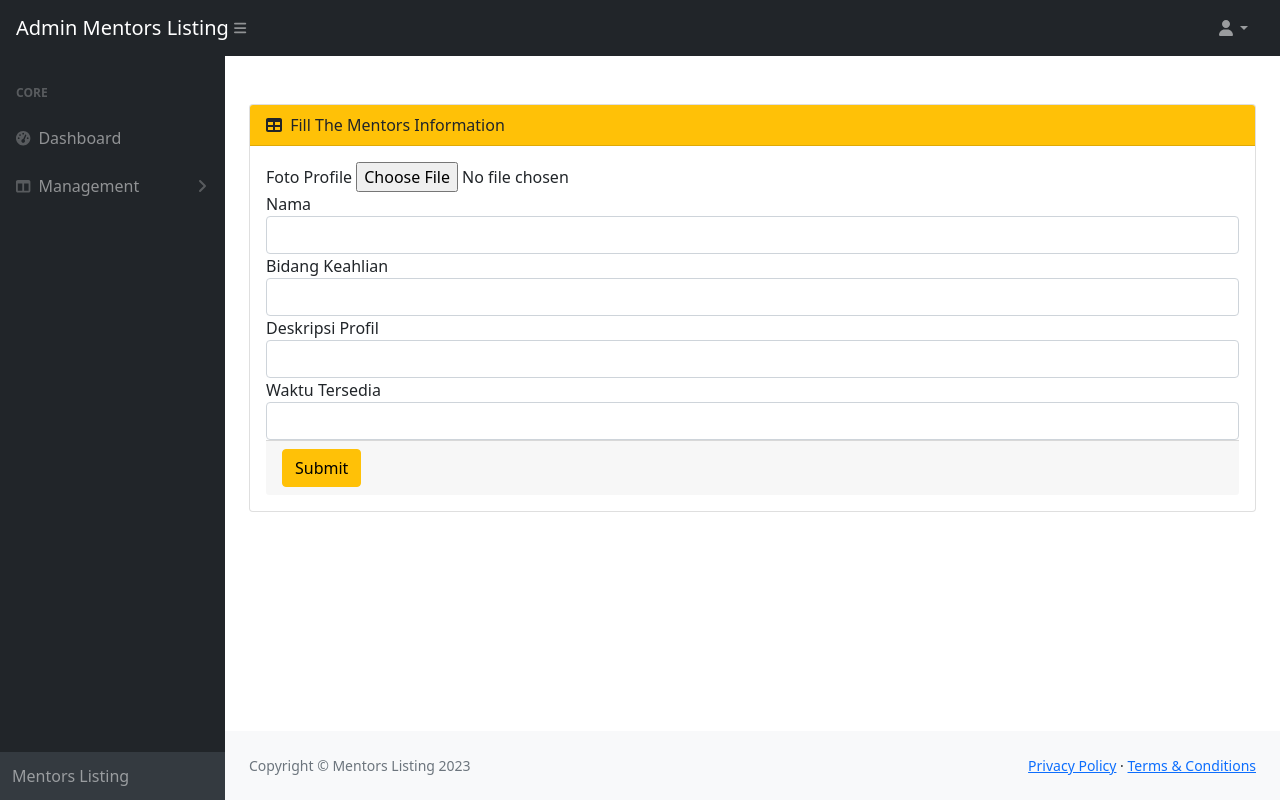
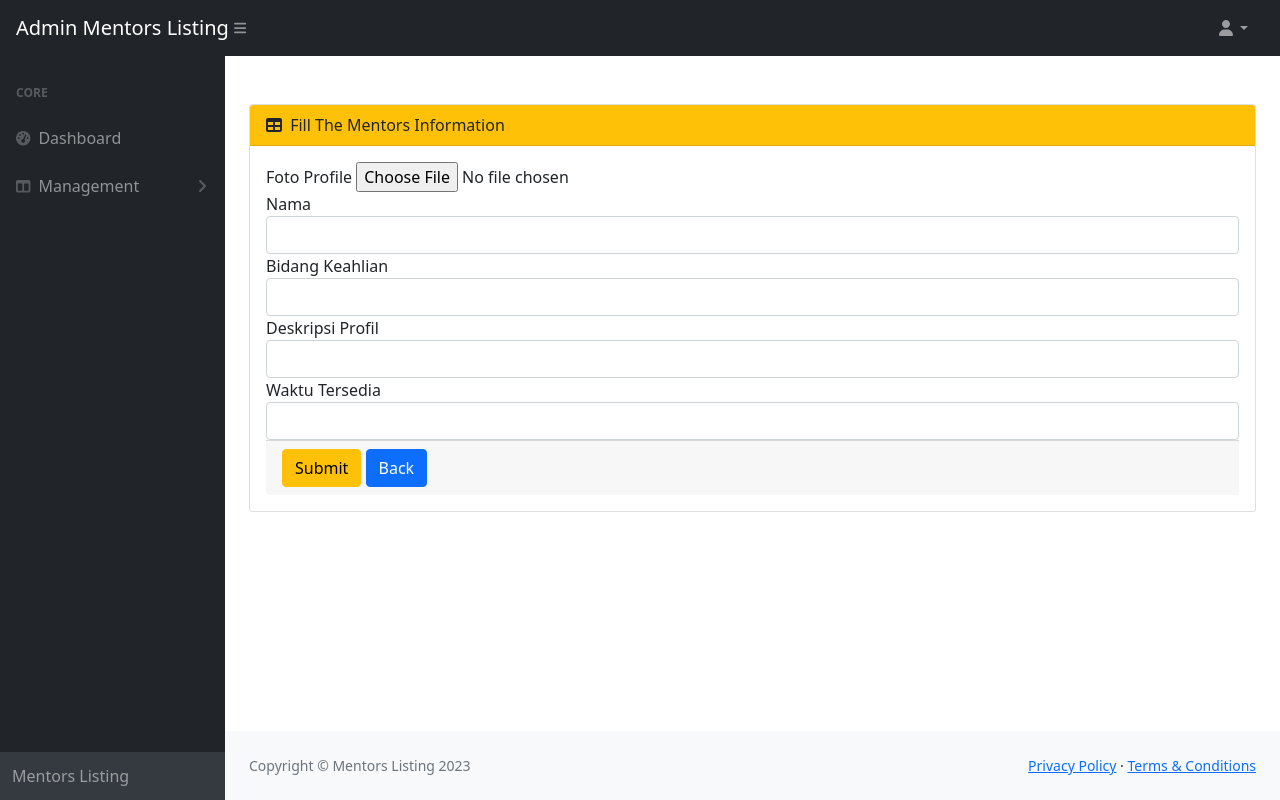
Before and after one commit to AbimanyuLuthfi/Mentors-Listing, a CodeIgniter 4 app: template app/Views/admin/dashboard/edit-mentors.php in a window 1280 px wide. Run offline with PHP 8.4 and a stand-in for CodeIgniter, Linux system fonts and the light colour scheme; the template is opened without the code that fills it, so the values that code supplies are empty; some libraries are stand-ins or nearby versions.

Commit message:
update Mentors Listing Project

```diff
--- a/app/Views/admin/dashboard/edit-mentors.php
+++ b/app/Views/admin/dashboard/edit-mentors.php
@@ -35,6 +35,7 @@
                         </div>
                         <div class="card-footer">
                             <button type="submit" class="btn btn-warning">Submit</button>
+                            <a href="/admin/dashboard" class="btn btn-primary">Back</a>
                         </div>
                     </form>
                 </div>
```
Also changed, not shown: public/uploads/1679723649_c3b928818983150ea1ba.png (added).
